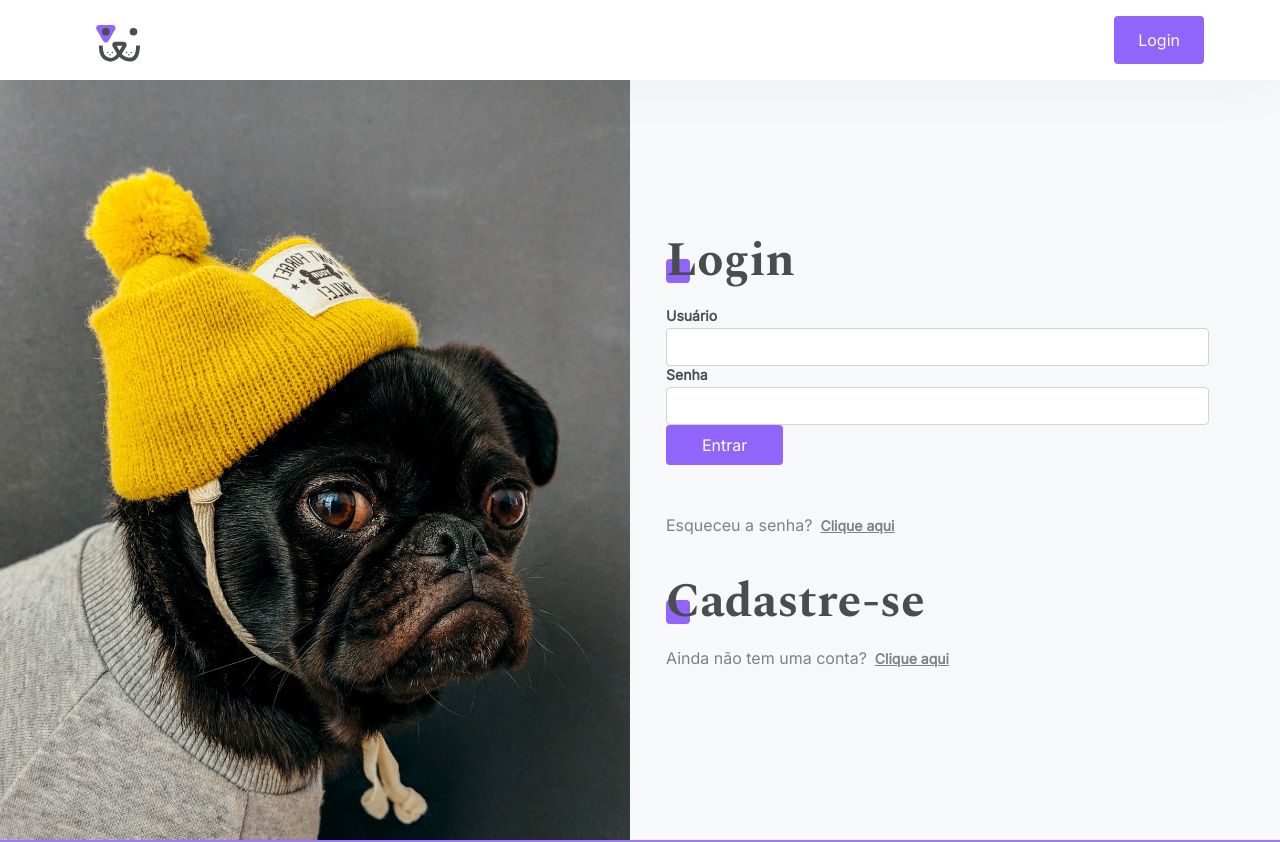
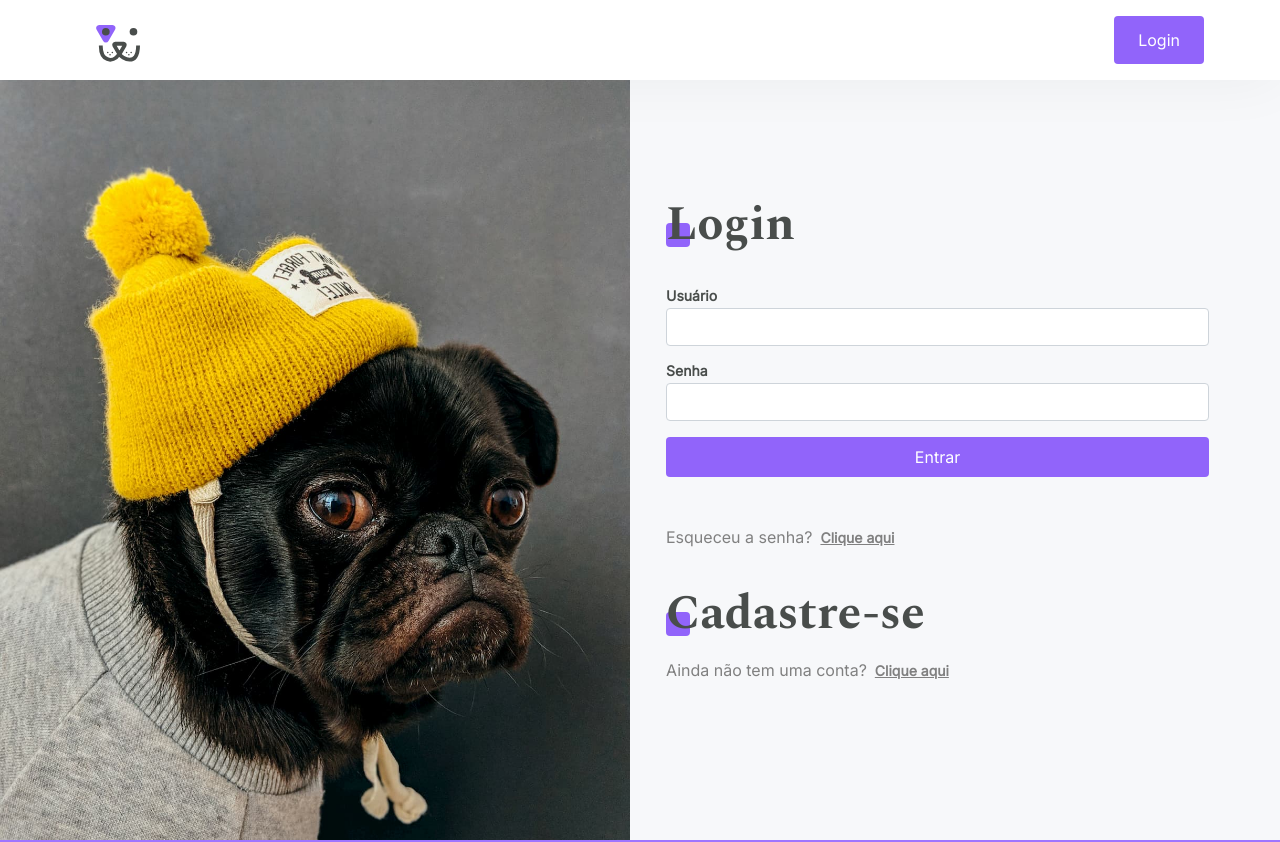
Before and after one commit to dfsilvadev/dogs, a React (Create React App) app: page /login in a window 1280 px wide. Shown: the top 842 px of the page. Built offline with nearby package versions, Linux system fonts and the light colour scheme.

Commit message:
feat: add gap 1rem

```diff
--- a/src/components/SignInForm/styles.module.scss
+++ b/src/components/SignInForm/styles.module.scss
@@ -25,4 +25,6 @@
 
 .form {
   padding-bottom: 1.25rem;
+  display: grid;
+  gap: 1rem;
 }
--- a/src/components/SignUpForm/styles.module.scss
+++ b/src/components/SignUpForm/styles.module.scss
@@ -5,3 +5,8 @@
   grid-template-rows: 1.25rem auto;
   gap: 1.25rem;
 }
+
+.form {
+  display: grid;
+  gap: 1rem;
+}
```
